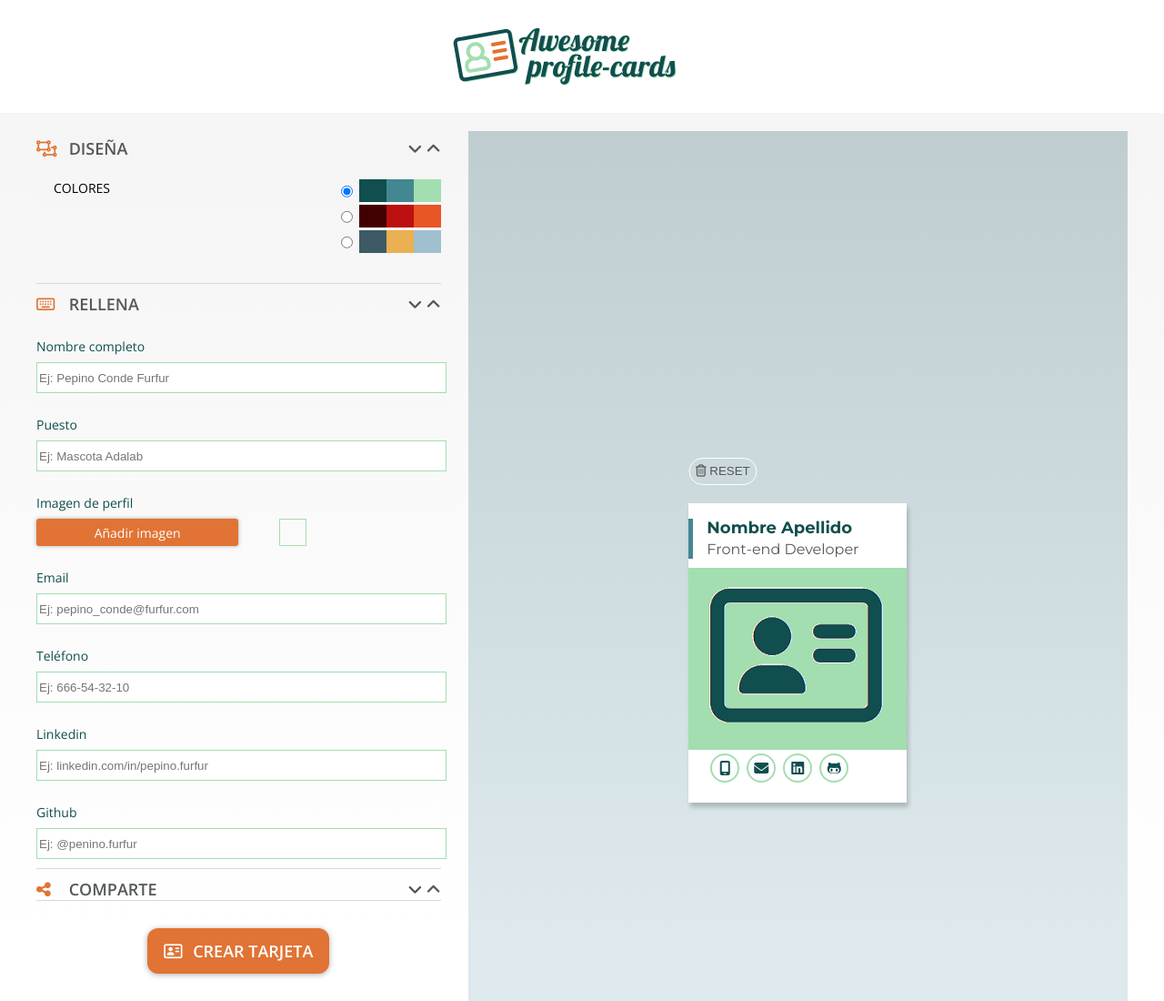
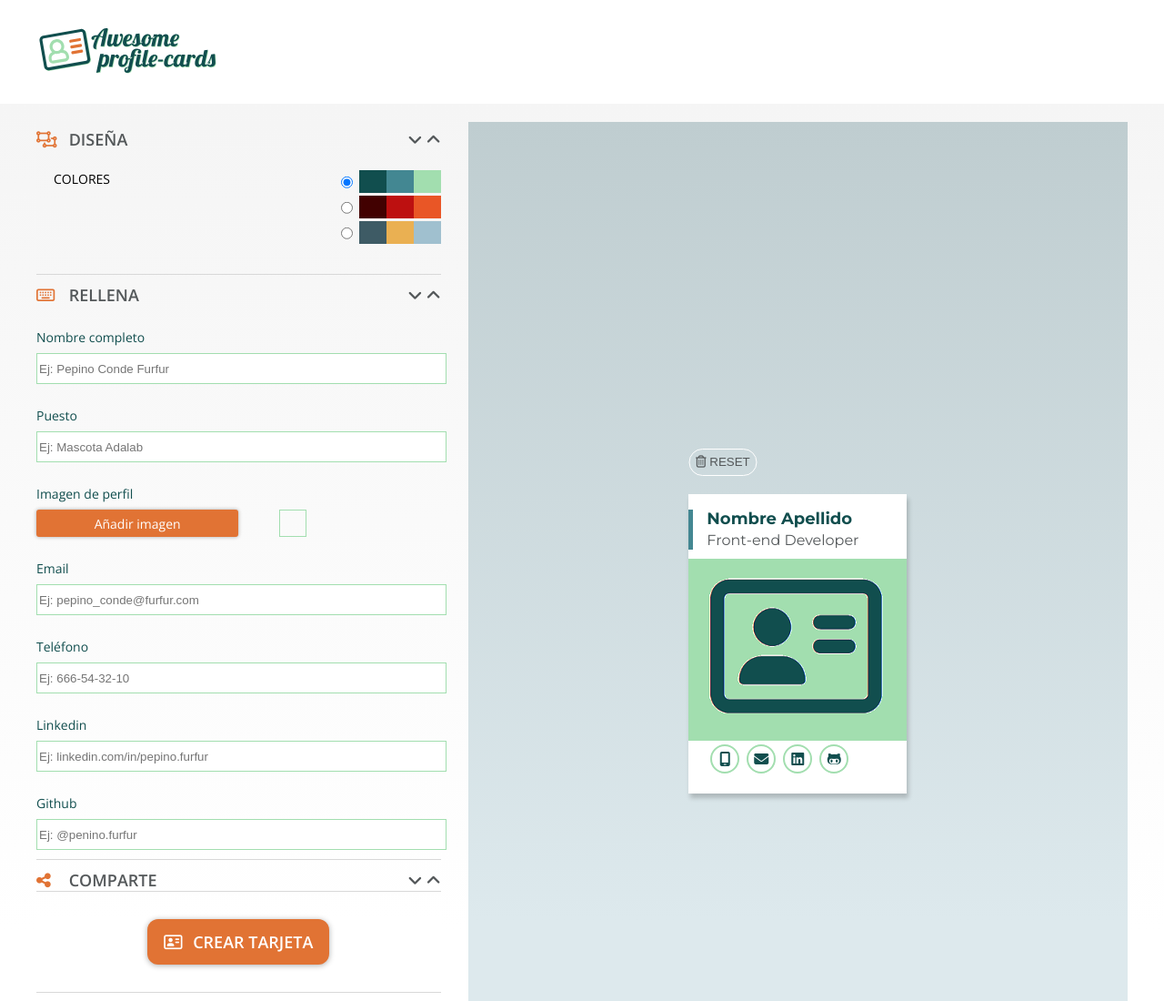
Before and after one commit to Adalab/project-promo-s-module-2-team-2, a website: page src/html/create-cards.html in a window 1280 px wide. Shown: the top 1100 px of the page at 91% size. Drawn offline with nearby package versions, Linux system fonts and the light colour scheme; files that its build step writes are made by us from their sources; files whose address does not match are found by name.

Commit message:
Add medias in header_2

```diff
--- a/src/html/partials/header_2.html
+++ b/src/html/partials/header_2.html
@@ -1,7 +1,9 @@
 <header class="header_2">
-  <img
-    class="logo-awesome-profile-cards_2"
-    src="./assets/images/logo-awesome-profile-cards.svg"
-    alt="logo logo-awesome-profile-cards"
-  />
+  <a href="../index.html">
+    <img
+      class="logo-awesome-profile-cards_2"
+      src="./assets/images/logo-awesome-profile-cards.svg"
+      alt="logo logo-awesome-profile-cards"
+    />
+  </a>
 </header>
--- a/src/scss/layout/_header.scss
+++ b/src/scss/layout/_header.scss
@@ -1,30 +1,21 @@
 .header {
-
   display: flex;
   justify-content: center;
   height: 35vh;
-
-
+  background-color: $white-four;
 }
 .logo-awesome-profile-cards {
-
   width: 250px;
   height: 64px;
-    margin: 22vh 0 0 ;
+  margin: 22vh 0 0;
 }
 
 @media all and (min-width: 1024px) {
-
   .header {
-
-
-
   }
 
   .logo-awesome-profile-cards {
-
     width: 201px;
     height: 50px;
-
   }
 }
--- a/src/scss/layout/_header_2.scss
+++ b/src/scss/layout/_header_2.scss
@@ -2,9 +2,15 @@
   display: flex;
   justify-content: center;
   padding: 31px 79px 30px 40px;
+  @media all and (min-width: 768px) {
+    justify-content: left;
+  }
 }
-
 .logo-awesome-profile-cards_2 {
   width: 250px;
   height: 63px;
+  @media all and (min-width: 768px) {
+    width: 201px;
+    height: 50px;
+  }
 }
```
Lines whose indentation alone changed are shown as unchanged.
